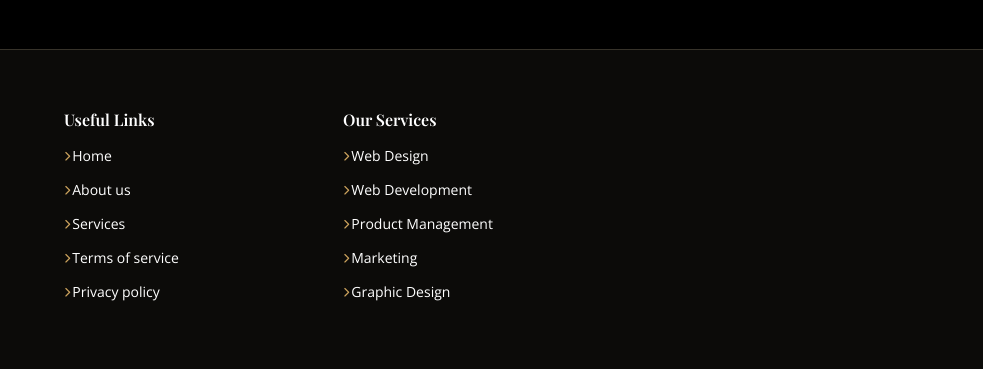
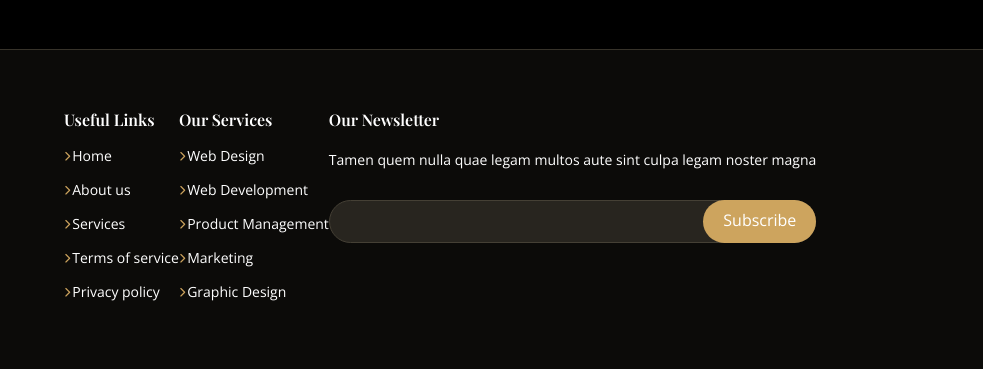
Before and after one commit to KwissyP/projet-dom-Christian-Pandoulas, a website: page index.html in a window 1280 px wide. Shown: the part 6551-6920 px from the top of the page, 297-1280 px from the left. Drawn offline with nearby package versions, Linux system fonts and the light colour scheme.

Commit message:
réglage width

```diff
--- a/index.html
+++ b/index.html
@@ -695,7 +695,7 @@
                         <a href="#" class="linkedin"><i class="fa-brands fa-linkedin-in"></i></a>
                     </div>
                 </div>
-                <div class="footerLinks w-25">
+                <div class="footerLinks">
                     <h4>Useful Links</h4>
                     <ul>
                         <li><i class="fa-solid fa-chevron-right"></i> <a href="#">Home</a></li>
@@ -705,7 +705,7 @@
                         <li><i class="fa-solid fa-chevron-right"></i> <a href="#">Privacy policy</a></li>
                     </ul>
                 </div>
-                <div class="footerLinks w-25">
+                <div class="footerLinks">
                     <h4>Our Services</h4>
                     <ul>
                         <li><i class="fa-solid fa-chevron-right"></i> <a href="#">Web Design</a></li>
@@ -715,8 +715,12 @@
                         <li><i class="fa-solid fa-chevron-right"></i> <a href="#">Graphic Design</a></li>
                     </ul>
                 </div>
-                <div class="footerNews w-25">
-
+                <div class="footerNews">
+                    <h4>Our Newsletter</h4>
+                    <p>Tamen quem nulla quae legam multos aute sint culpa legam noster magna</p>
+                    <form>
+                        <input type="email" name="email"><input type="submit" value="Subscribe">
+                    </form>
                 </div>
             </div>
         </div>
--- a/src/sass/modules/_footer.scss
+++ b/src/sass/modules/_footer.scss
@@ -60,7 +60,7 @@ footer {
     margin-bottom: 30px;
 }
 
-.footerTop .footerLinks h4 {
+.footerTop h4 {
     font-size: 16px;
     font-weight: 600;
     color: #fff;
@@ -98,3 +98,35 @@ footer {
     line-height: 1;
     text-decoration: none;
 }
+
+.footerNews form {
+    margin-top: 30px;
+    background: #28251f;
+    padding: 6px 10px;
+    position: relative;
+    border-radius: 50px;
+    border: 1px solid #454035;
+}
+
+.footerNews form input[type=email] {
+    border: 0;
+    padding: 4px;
+    width: calc(100% - 110px);
+    background: #28251f;
+    color: white;
+}
+
+.footerNews form input[type=submit] {
+    position: absolute;
+    top: -1px;
+    right: -1px;
+    bottom: -1px;
+    border: 0;
+    background: none;
+    font-size: 16px;
+    padding: 0 20px 2px 20px;
+    background: #cda45e;
+    color: #fff;
+    transition: 0.3s;
+    border-radius: 50px;
+}
```
Also changed, not shown: public/css/style.css, 1 other file.
